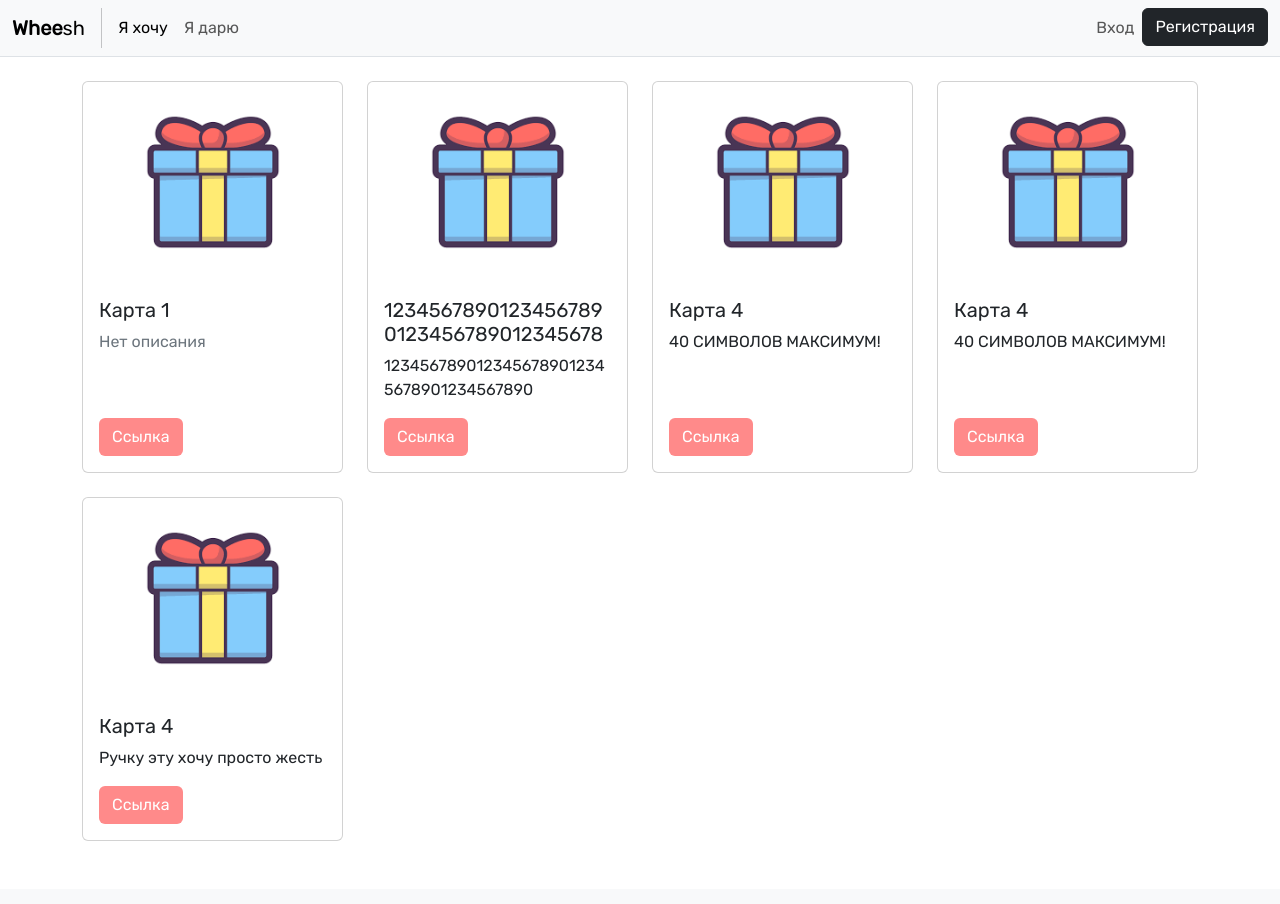
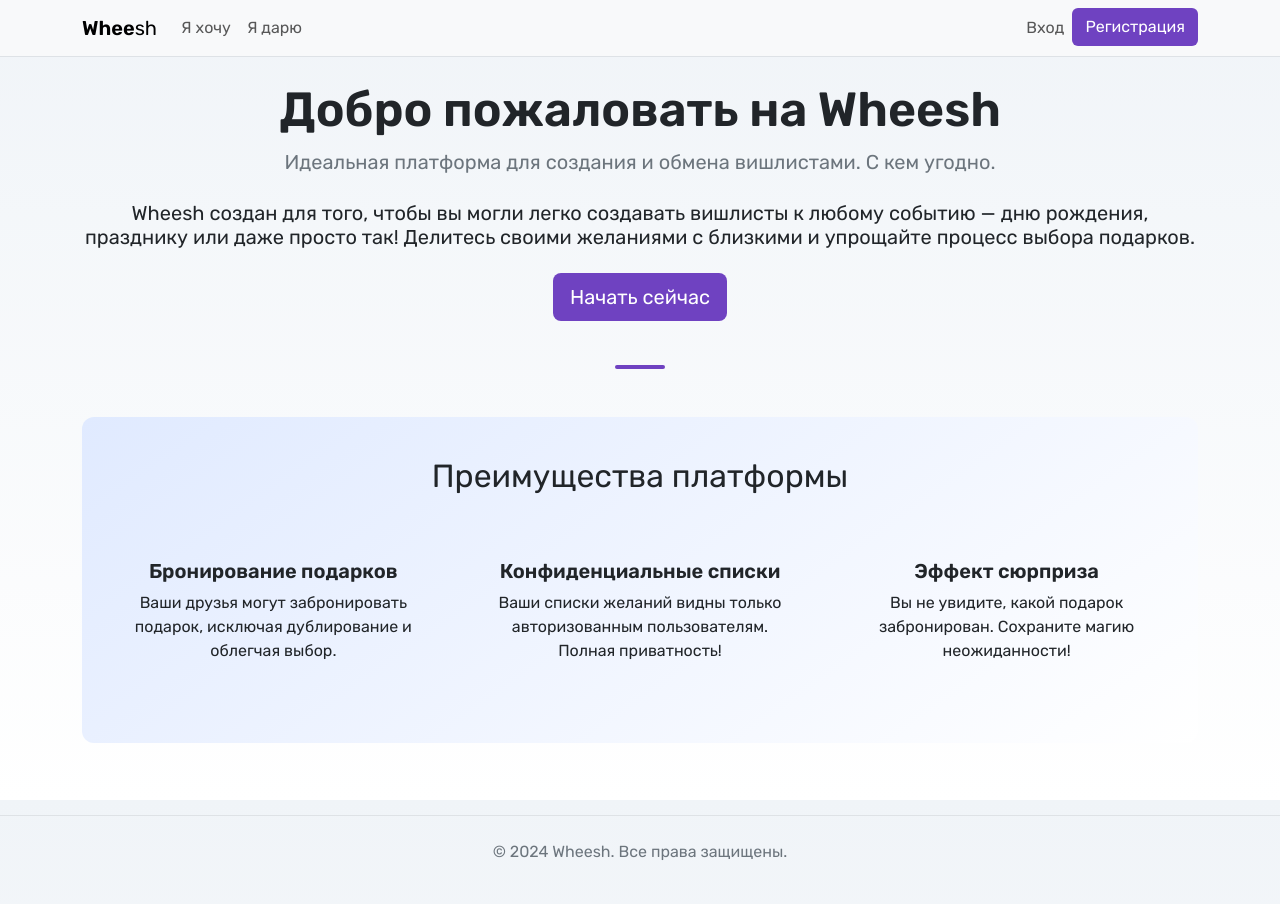
Before and after one commit to DatPill/wheesh, a Django app: page / in a window 1280 px wide. Before the commit the page ends 841 px from the top, so only its background shows below. Run offline with Django 4.2, Linux system fonts and the light colour scheme; some libraries are stand-ins or nearby versions.

Commit message:
Edit index and base templates

```diff
--- a/wheesh/static/vendor/css/index.css
+++ b/wheesh/static/vendor/css/index.css
@@ -1,35 +1,36 @@
 /* https://colorhunt.co/palette/ff8a8af4deb3f0eaaccce0ac */
 /* https://fonts.google.com/selection?preview.text=Wheesh */
 
+html {
+  height: 100vh;
+}
+
 body {
   font-family: "Rubik", sans-serif;
-}
-
-#hidden-area {
-  filter: blur(10px);
-  pointer-events: none;
-  opacity: 0.3;
+  background: linear-gradient(180deg, #f0f4f8, #ffffff);
+  min-height: 100vh;
 }
 
 .btn-purple {
-  background-color: #ff8a8a;
-  color: white;
+  background-color: #6f42c1;
+  color: #fff;
+  transition: background-color 0.2s;
 }
 
 .btn-purple:hover {
-  background-color: #ff6161;
+  background-color: #5b34a0;
   color: white;
 }
 
 .btn-purple:active {
-  border-color: #ff6161 !important;
-  color: #ff6161 !important;
+  border-color: #5b34a0 !important;
+  color: #5b34a0 !important;
 }
 
 .btn-purple:focus-visible {
-  background-color: #ff6161;
+  background-color: #5b34a0;
   color: white;
-  border-color: #75c7f0;
+  border-color: #7c46d8;
   border-width: 4px;
 }
 
@@ -43,3 +44,31 @@ body {
   max-width: 100%;
   object-fit: contain;
 }
+
+.highlight-section {
+  background: linear-gradient(145deg, #e0eaff, #ffffff);
+  padding: 40px 20px;
+  border-radius: 12px;
+}
+
+.feature-card {
+  transition: transform 0.2s ease, box-shadow 0.2s ease;
+}
+
+.feature-card:hover {
+  transform: translateY(-5px);
+  box-shadow: 0 10px 20px rgba(0, 0, 0, 0.1);
+}
+
+.icon-feature {
+  font-size: 2.5rem;
+  color: #6f42c1;
+}
+
+.custom-divider {
+  width: 50px;
+  height: 4px;
+  background-color: #6f42c1;
+  margin: 20px auto;
+  border-radius: 2px;
+}
--- a/wheesh/wishlists/templates/wishlists/base.html
+++ b/wheesh/wishlists/templates/wishlists/base.html
@@ -1,41 +1,45 @@
 {% load static %}
 <!DOCTYPE html>
-<html lang="en">
+<html lang="ru">
   <head>
     <meta charset="UTF-8" />
     <meta name="viewport" content="width=device-width, initial-scale=1.0" />
-        <meta name="description" content="#" />
-        <meta name="keywords" content="#" />
+    <meta name="description"
+          content="Wheesh - Платформа для создания и обмена списками желаний" />
+    <meta name="keywords" content="список желаний, подарки, обмен, сюрприз" />
+    <!-- Bootstrap CSS -->
     <link href="https://cdn.jsdelivr.net/npm/bootstrap@5.3.3/dist/css/bootstrap.min.css"
           rel="stylesheet"
           integrity="sha384-QWTKZyjpPEjISv5WaRU9OFeRpok6YctnYmDr5pNlyT2bRjXh0JMhjY6hW+ALEwIH"
           crossorigin="anonymous" />
+    <!-- Custom CSS -->
     {% block css %}
     {% endblock css %}
+    <!-- Google Fonts -->
     <link rel="preconnect" href="https://fonts.googleapis.com" />
     <link rel="preconnect" href="https://fonts.gstatic.com" crossorigin />
-        <link href="https://fonts.googleapis.com/css2?family=Rubik"
+    <link href="https://fonts.googleapis.com/css2?family=Rubik:wght@400;600"
           rel="stylesheet" />
     <title>{{ title }}</title>
   </head>
-    <body>
+  <body class="d-flex flex-column min-vh-100">
+    <!-- Navbar -->
     <nav class="navbar navbar-expand-lg bg-body-tertiary border-bottom sticky-top">
-            <div class="container-fluid">
+      <div class="container-fluid container-lg">
         <a class="navbar-brand" href="{% url "index" %}"><b>Whee</b>sh</a>
         <button class="navbar-toggler"
                 type="button"
                 data-bs-toggle="collapse"
-                        data-bs-target="#navbarSupportedContent"
-                        aria-controls="navbarSupportedContent"
+                data-bs-target="#navbarContent"
+                aria-controls="navbarContent"
                 aria-expanded="false"
                 aria-label="Toggle navigation">
           <span class="navbar-toggler-icon"></span>
         </button>
-                <div class="collapse navbar-collapse" id="navbarSupportedContent">
-                    <div class="vr me-2 d-none d-lg-block"></div>
+        <div class="collapse navbar-collapse" id="navbarContent">
           <ul class="navbar-nav mb-0 mb-lg-0 me-auto">
             <li class="nav-item">
-                            <a class="nav-link active" href="#">Я хочу</a>
+              <a class="nav-link" href="#">Я хочу</a>
             </li>
             <li class="nav-item">
               <a class="nav-link" href="#">Я дарю</a>
@@ -59,16 +63,8 @@
                       <a class="dropdown-item" href="{% url "users:profile" %}">Профиль</a>
                     </li>
                     <li>
-                                            <a class="dropdown-item" href="#">Мои вишлисты</a>
-                                        </li>
-                                        <li>
-                                            <a class="dropdown-item" href="#">Мои подарки</a>
-                                        </li>
-                                        {% if user.is_superuser %}
-                                            <li>
                       <a class="dropdown-item" href="{% url "admin:index" %}">Админ-панель</a>
                     </li>
-                                        {% endif %}
                     <li>
                       <hr class="dropdown-divider" />
                     </li>
@@ -78,9 +74,8 @@
                   </ul>
                 </div>
               </li>
-                            <hr class="d-blok d-lg-none" />
               <li class="nav-item d-block d-lg-none">
-                                <p class="my-2">{{ user.get_username }}</p>
+                <p class="my-2">Hello, {{ user.username }}!</p>
               </li>
               <li class="nav-item d-block d-lg-none">
                 <a href="{% url "users:profile" %}" class="nav-link">Профиль</a>
@@ -100,12 +95,12 @@
                 <a href="{% url "users:login" %}" class="nav-link">Вход</a>
               </li>
               <li class="nav-item d-none d-lg-block">
-                                <a href="{% url "users:register" %}" class="btn btn-dark">Регистрация</a>
+                <a href="{% url "users:register" %}" class="btn btn-purple">Регистрация</a>
               </li>
               <hr class="bg-dark border-2 border-top border-dark d-flex d-lg-none" />
               <li class="nav-item d-flex d-lg-none mt-1">
                 <a href="{% url "users:login" %}" class="nav-link">Вход</a>
-                                <a href="{% url "users:register" %}" class="btn btn-dark ms-2">Регистрация</a>
+                <a href="{% url "users:register" %}" class="btn btn-purple ms-2">Регистрация</a>
               </li>
             </ul>
           {% endif %}
@@ -114,9 +109,14 @@
     </nav>
     {% block content %}
     {% endblock content %}
-        <script src="https://cdn.jsdelivr.net/npm/bootstrap@5.3.3/dist/js/bootstrap.bundle.min.js"
-                integrity="sha384-YvpcrYf0tY3lHB60NNkmXc5s9fDVZLESaAA55NDzOxhy9GkcIdslK1eN7N6jIeHz"
-                crossorigin="anonymous"></script>
-        <script src="{% static 'vendor/fontawesome/fontawesome-icons.js' %}"></script>
+    <!-- Footer -->
+    <footer class="border-top text-light py-4 mt-auto">
+      <div class="container text-center text-secondary">
+        <p>© 2024 Wheesh. Все права защищены.</p>
+      </div>
+    </footer>
+    <!-- Bootstrap JS and FontAwesome -->
+    <script src="wheesh/static/vendor/fontawesome/fontawesome-icons.js"></script>
+    <script src="https://cdn.jsdelivr.net/npm/bootstrap@5.3.3/dist/js/bootstrap.bundle.min.js"></script>
   </body>
 </html>
--- a/wheesh/wishlists/templates/wishlists/index.html
+++ b/wheesh/wishlists/templates/wishlists/index.html
@@ -4,75 +4,58 @@
   <link rel="stylesheet" href="{% static "vendor/css/index.css" %}" />
 {% endblock css %}
 {% block content %}
-  <div class="container-lg my-4">
-    <div class="row">
-      <div class="col-sm-12 col-md-6 col-lg-3 mb-4">
-        <div class="card h-100">
-          <div class="card-img-container">
-            <img src="{% static "vendor/img/present-placeholder.png" %}" class="card-img" alt="Card4" height="100%" width="100%" />
-          </div>
-          <div class="card-body d-flex flex-column">
-            <h5 class="card-title">Карта 1</h5>
-            <p class="card-text text-secondary">Нет описания</p>
-            <div class="mt-auto">
-              <a href="#" class="btn btn-purple" target="_blank">Ссылка</a>
-            </div>
+  <div class="container-lg my-4 text-center">
+    <h1 class="display-5 fw-bold">Добро пожаловать на Wheesh</h1>
+    <p class="lead text-secondary mb-4">Идеальная платформа для создания и обмена вишлистами. С кем угодно.</p>
+    <p class="h5 mb-4">
+      Wheesh создан для того, чтобы вы могли легко создавать вишлисты к любому
+      событию — дню рождения, празднику или даже просто так! Делитесь своими
+      желаниями с близкими и упрощайте процесс выбора подарков.
+    </p>
+    {% if user.is_authenticated %}
+      <a href="#" class="btn btn-purple btn-lg mb-4">Мой вишлист</a>
+    {% else %}
+      <a href="{% url "users:register" %}" class="btn btn-purple btn-lg mb-4">Начать сейчас</a>
+    {% endif %}
+    <div class="custom-divider"></div>
+    <!-- Highlight Section -->
+    <div class="highlight-section my-5">
+      <h2 class="mb-4">Преимущества платформы</h2>
+      <div class="row g-4">
+        <div class="col-md-4 d-flex align-items-stretch">
+          <div class="p-4 rounded feature-card h-100 d-flex flex-column">
+            <i class="fas fa-hand-holding-heart icon-feature mb-3"></i>
+            <h5>
+              <b>Бронирование подарков</b>
+            </h5>
+            <p>
+              Ваши друзья могут забронировать подарок, исключая дублирование и
+              облегчая выбор.
+            </p>
           </div>
         </div>
-      </div>
-      <div class="col-sm-12 col-md-6 col-lg-3 mb-4">
-        <div class="card h-100">
-          <div class="card-img-container">
-            <img src="{% static "vendor/img/present-placeholder.png" %}" class="card-img" alt="Card4" height="100%" width="100%" />
-          </div>
-          <div class="card-body d-flex flex-column">
-            <h5 class="card-title">12345678901234567890123456789012345678</h5>
-            <p class="card-text">1234567890123456789012345678901234567890</p>
-            <div class="mt-auto">
-              <a href="#" class="btn btn-purple" target="_blank">Ссылка</a>
-            </div>
+        <div class="col-md-4 d-flex align-items-stretch">
+          <div class="p-4 rounded feature-card h-100 d-flex flex-column">
+            <i class="fas fa-lock icon-feature mb-3"></i>
+            <h5>
+              <b>Конфиденциальные списки</b>
+            </h5>
+            <p>
+              Ваши списки желаний видны только авторизованным пользователям.
+              Полная приватность!
+            </p>
           </div>
         </div>
-      </div>
-      <div class="col-sm-12 col-md-6 col-lg-3 mb-4">
-        <div class="card h-100">
-          <div class="card-img-container">
-            <img src="{% static "vendor/img/present-placeholder.png" %}" class="card-img" alt="Card4" height="100%" width="100%" />
-          </div>
-          <div class="card-body d-flex flex-column">
-            <h5 class="card-title">Карта 4</h5>
-            <p class="card-text">40 СИМВОЛОВ МАКСИМУМ!</p>
-            <div class="mt-auto">
-              <a href="#" class="btn btn-purple" target="_blank">Ссылка</a>
-            </div>
-          </div>
-        </div>
-      </div>
-      <div class="col-sm-12 col-md-6 col-lg-3 mb-4">
-        <div class="card h-100">
-          <div class="card-img-container">
-            <img src="{% static "vendor/img/present-placeholder.png" %}" class="card-img" alt="Card4" height="100%" width="100%" />
-          </div>
-          <div class="card-body d-flex flex-column">
-            <h5 class="card-title">Карта 4</h5>
-            <p class="card-text">40 СИМВОЛОВ МАКСИМУМ!</p>
-            <div class="mt-auto">
-              <a href="#" class="btn btn-purple" target="_blank">Ссылка</a>
-            </div>
-          </div>
-        </div>
-      </div>
-      <div class="col-sm-12 col-md-6 col-lg-3 mb-4">
-        <div class="card h-100">
-          <div class="card-img-container">
-            <img src="{% static "vendor/img/present-placeholder.png" %}" class="card-img" alt="Card4" height="100%" width="100%" />
-          </div>
-          <div class="card-body d-flex flex-column">
-            <h5 class="card-title">Карта 4</h5>
-            <p class="card-text">Ручку эту хочу просто жесть</p>
-            <div class="mt-auto">
-              <a href="#" class="btn btn-purple" target="_blank">Ссылка</a>
-            </div>
+        <div class="col-md-4 d-flex align-items-stretch">
+          <div class="p-4 rounded feature-card h-100 d-flex flex-column">
+            <i class="fas fa-gift icon-feature mb-3"></i>
+            <h5>
+              <b>Эффект сюрприза</b>
+            </h5>
+            <p>
+              Вы не увидите, какой подарок забронирован. Сохраните магию
+              неожиданности!
+            </p>
           </div>
         </div>
       </div>
```
Lines whose indentation alone changed are shown as unchanged.
